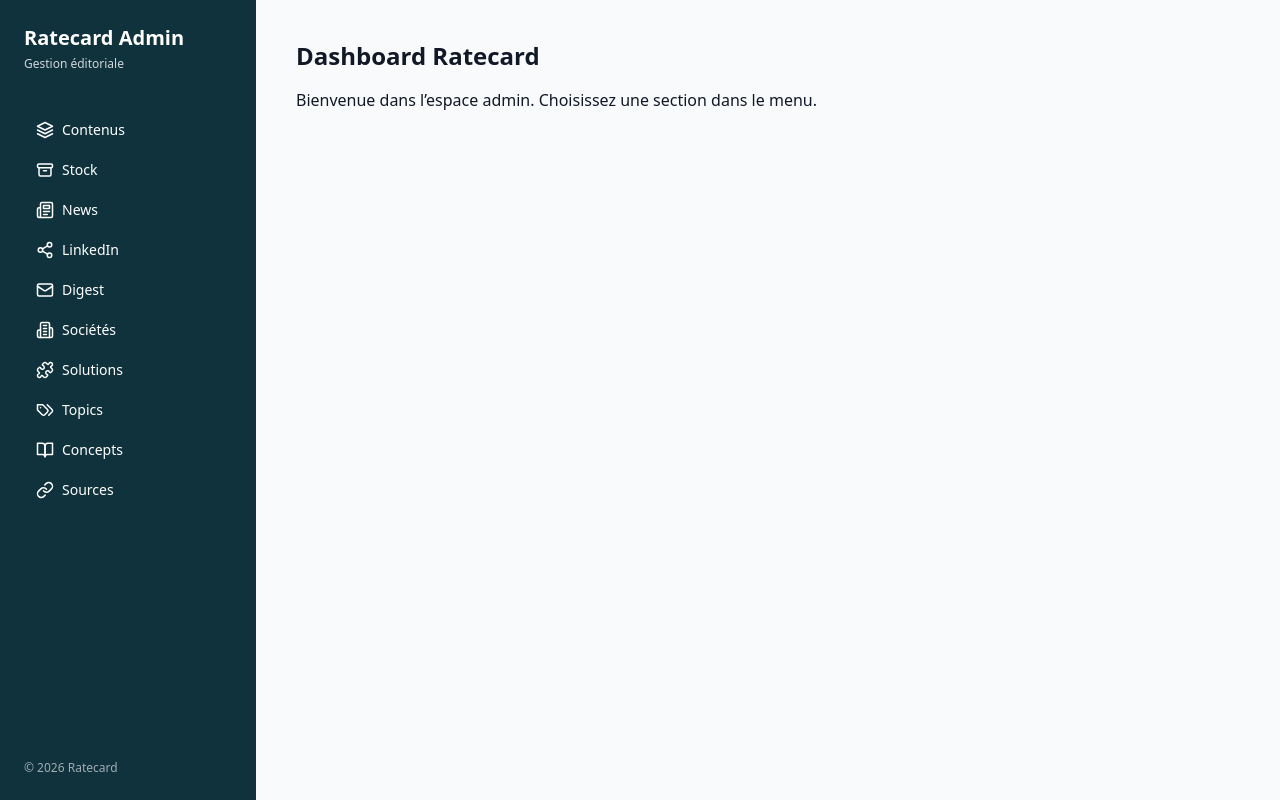
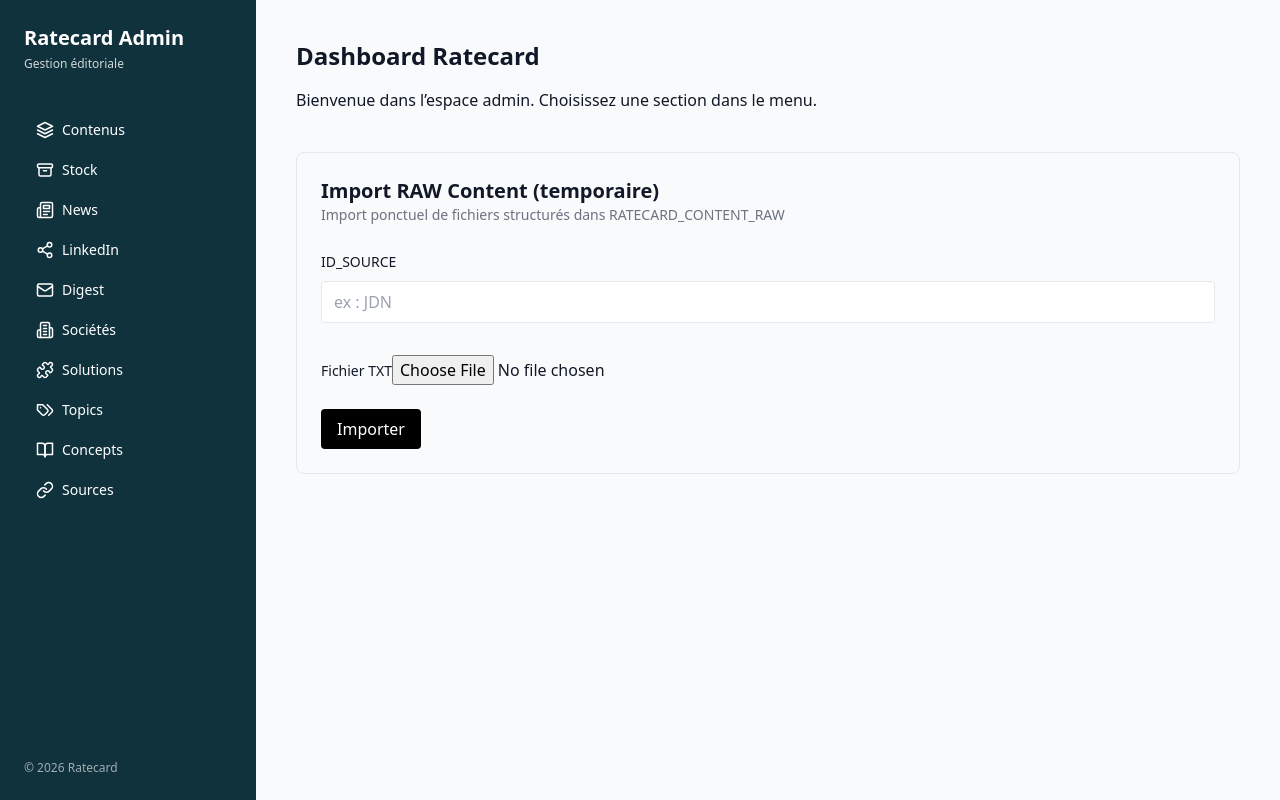
Before and after one commit to MisterFredo/ratecard, a Next.js app in the folder frontend/: page /admin in a window 1280 px wide. Built offline with nearby package versions, Linux system fonts and the light colour scheme; no server answers.

Commit message:
Update page.tsx

```diff
--- a/frontend/app/(admin)/admin/page.tsx
+++ b/frontend/app/(admin)/admin/page.tsx
@@ -1,12 +1,202 @@
+"use client";
+
+import { useState } from "react";
+import { api } from "@/lib/api";
+
 export default function AdminHome() {
+
+  const [file, setFile] = useState<File | null>(null);
+  const [sourceId, setSourceId] = useState("");
+  const [loading, setLoading] = useState(false);
+  const [previewCount, setPreviewCount] = useState<number | null>(null);
+  const [result, setResult] = useState("");
+
+  // ============================================================
+  // PREVIEW FILE
+  // ============================================================
+
+  async function handleFileChange(f: File | null) {
+
+    setFile(f);
+    setPreviewCount(null);
+    setResult("");
+
+    if (!f) return;
+
+    const text = await f.text();
+
+    const matches = text.match(/TITLE\s*:/g);
+
+    if (matches) {
+      setPreviewCount(matches.length);
+    } else {
+      setPreviewCount(0);
+    }
+
+  }
+
+  // ============================================================
+  // IMPORT
+  // ============================================================
+
+  async function handleImport() {
+
+    if (!file) {
+      alert("Choisissez un fichier");
+      return;
+    }
+
+    if (!sourceId) {
+      alert("Indiquez un ID_SOURCE");
+      return;
+    }
+
+    const form = new FormData();
+
+    form.append("file", file);
+    form.append("id_source", sourceId);
+
+    setLoading(true);
+    setResult("");
+
+    try {
+
+      const res = await api.post(
+        "/content/raw/import",
+        form,
+        {
+          headers: {
+            "Content-Type": "multipart/form-data"
+          }
+        }
+      );
+
+      setResult(`Import réussi : ${res.imported} contenus`);
+
+    } catch (e) {
+
+      console.error(e);
+      alert("Erreur import");
+
+    }
+
+    setLoading(false);
+
+  }
+
+  // ============================================================
+  // UI
+  // ============================================================
+
   return (
-    <>
+    <div className="space-y-10">
+
+      {/* DASHBOARD */}
+
+      <div>
         <h1 className="text-2xl font-semibold mb-4">
           Dashboard Ratecard
         </h1>
+
         <p>
           Bienvenue dans l’espace admin. Choisissez une section dans le menu.
         </p>
-    </>
+      </div>
+
+      {/* IMPORT RAW TEMPORAIRE */}
+
+      <div className="border rounded-lg p-6 space-y-6 bg-gray-50">
+
+        <div>
+          <h2 className="text-xl font-semibold">
+            Import RAW Content (temporaire)
+          </h2>
+
+          <p className="text-sm text-gray-500">
+            Import ponctuel de fichiers structurés dans RATECARD_CONTENT_RAW
+          </p>
+        </div>
+
+        {/* SOURCE */}
+
+        <div className="space-y-2">
+
+          <label className="text-sm font-medium">
+            ID_SOURCE
+          </label>
+
+          <input
+            type="text"
+            value={sourceId}
+            onChange={(e) => setSourceId(e.target.value)}
+            placeholder="ex : JDN"
+            className="border rounded px-3 py-2 w-full"
+          />
+
+        </div>
+
+        {/* FILE */}
+
+        <div className="space-y-2">
+
+          <label className="text-sm font-medium">
+            Fichier TXT
+          </label>
+
+          <input
+            type="file"
+            accept=".txt"
+            onChange={(e) =>
+              handleFileChange(e.target.files?.[0] || null)
+            }
+          />
+
+        </div>
+
+        {/* PREVIEW */}
+
+        {previewCount !== null && (
+
+          <div className="text-sm text-gray-600">
+
+            {previewCount === 0 && (
+              <span className="text-red-600">
+                Aucun bloc TITLE détecté
+              </span>
+            )}
+
+            {previewCount > 0 && (
+              <span>
+                {previewCount} contenus détectés dans le fichier
+              </span>
+            )}
+
+          </div>
+
+        )}
+
+        {/* BUTTON */}
+
+        <button
+          onClick={handleImport}
+          disabled={loading}
+          className="bg-black text-white px-4 py-2 rounded"
+        >
+
+          {loading ? "Import en cours..." : "Importer"}
+
+        </button>
+
+        {/* RESULT */}
+
+        {result && (
+          <div className="text-green-600 font-medium">
+            {result}
+          </div>
+        )}
+
+      </div>
+
+    </div>
   );
 }
```
Lines whose indentation alone changed are shown as unchanged.
